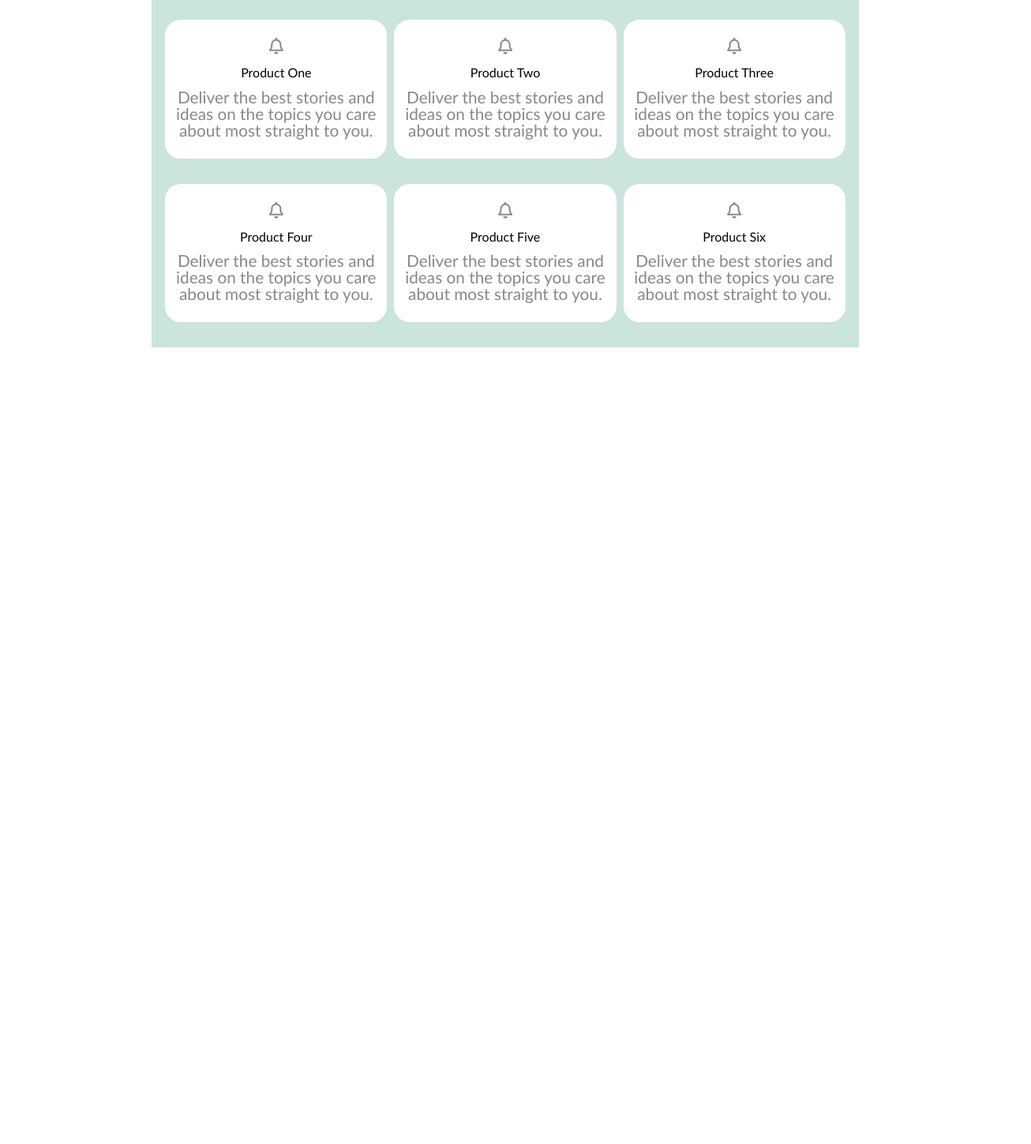
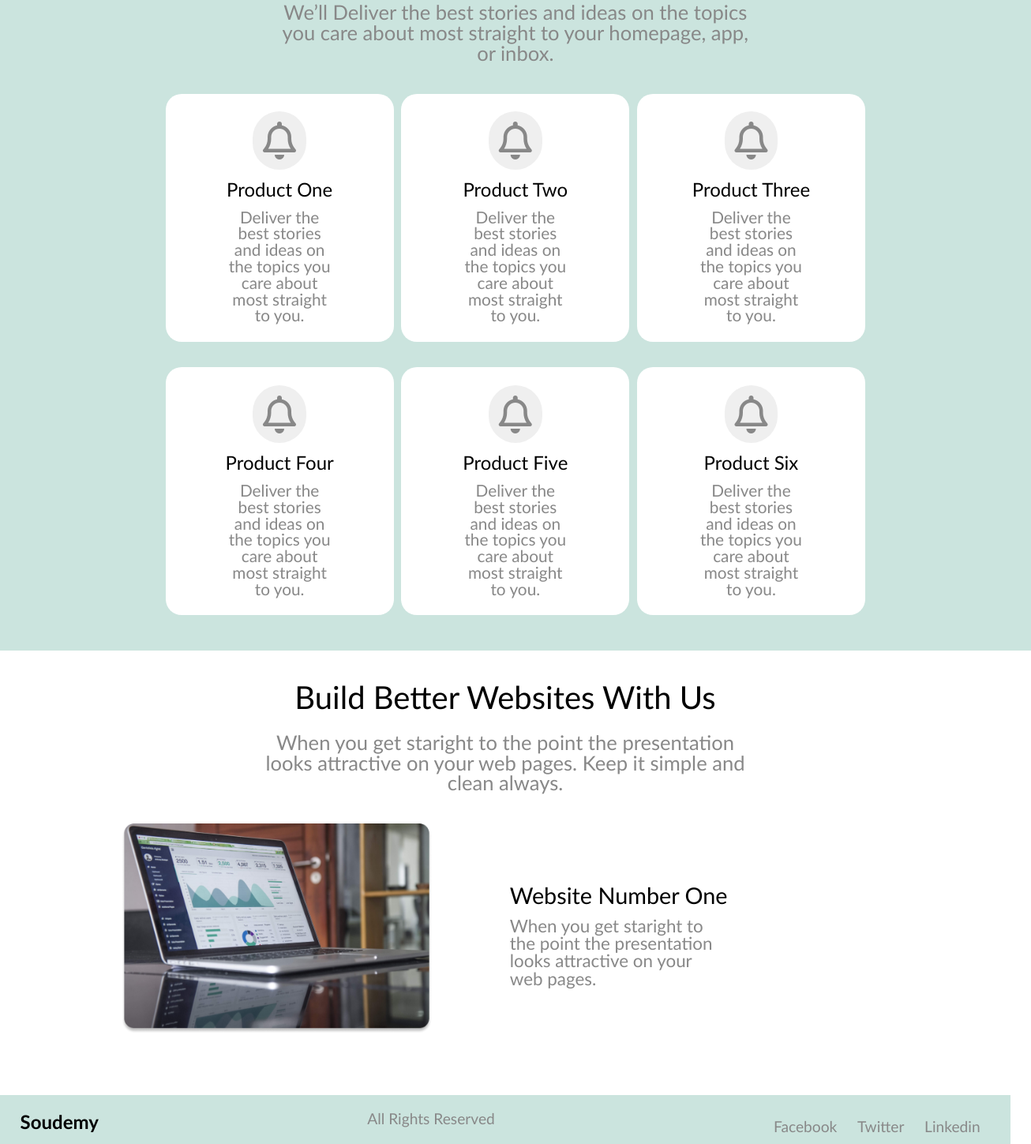
Before and after one commit to AmandaRibeiroLuz/atv.soudemy, a plain HTML site: page index.html in a window 1280 px wide. Shown: the part 764-2213 px from the top of the page at 79% size, 1306 px wide, since content can reach past the window. Before the commit the page ends 1204 px from the top, so only its background shows below. Drawn offline with Linux system fonts and the light colour scheme.

Commit message:
Atividade Concluida.

```diff
--- a/css/style.css
+++ b/css/style.css
@@ -3,19 +3,87 @@
    License: none (public domain)
 */
 
-html, body, div, span, applet, object, iframe,
-h1, h2, h3, h4, h5, h6, p, blockquote, pre,
-a, abbr, acronym, address, big, cite, code,
-del, dfn, em, img, ins, kbd, q, s, samp,
-small, strike, strong, sub, sup, tt, var,
-b, u, i, center,
-dl, dt, dd, ol, ul, li,
-fieldset, form, label, legend,
-table, caption, tbody, tfoot, thead, tr, th, td,
-article, aside, canvas, details, embed,
-figure, figcaption, footer, header, hgroup,
-menu, nav, output, ruby, section, summary,
-time, mark, audio, video {
+html,
+body,
+div,
+span,
+applet,
+object,
+iframe,
+h1,
+h2,
+h3,
+h4,
+h5,
+h6,
+p,
+blockquote,
+pre,
+a,
+abbr,
+acronym,
+address,
+big,
+cite,
+code,
+del,
+dfn,
+em,
+img,
+ins,
+kbd,
+q,
+s,
+samp,
+small,
+strike,
+strong,
+sub,
+sup,
+tt,
+var,
+b,
+u,
+i,
+center,
+dl,
+dt,
+dd,
+ol,
+ul,
+li,
+fieldset,
+form,
+label,
+legend,
+table,
+caption,
+tbody,
+tfoot,
+thead,
+tr,
+th,
+td,
+article,
+aside,
+canvas,
+details,
+embed,
+figure,
+figcaption,
+footer,
+header,
+hgroup,
+menu,
+nav,
+output,
+ruby,
+section,
+summary,
+time,
+mark,
+audio,
+video {
     margin: 0;
     padding: 0;
     border: 0;
@@ -23,25 +91,44 @@ time, mark, audio, video {
     font: inherit;
     vertical-align: baseline;
 }
+
 /* HTML5 display-role reset for older browsers */
-article, aside, details, figcaption, figure,
-footer, header, hgroup, menu, nav, section {
+article,
+aside,
+details,
+figcaption,
+figure,
+footer,
+header,
+hgroup,
+menu,
+nav,
+section {
     display: block;
 }
+
 body {
     line-height: 1;
 }
-ol, ul {
+
+ol,
+ul {
     list-style: none;
 }
-blockquote, q {
+
+blockquote,
+q {
     quotes: none;
 }
-blockquote:before, blockquote:after,
-q:before, q:after {
+
+blockquote:before,
+blockquote:after,
+q:before,
+q:after {
     content: '';
     content: none;
 }
+
 table {
     border-collapse: collapse;
     border-spacing: 0;
@@ -54,12 +141,13 @@ a {
     text-decoration: none;
     color: black;
 }
+
 body {
     font-family: 'Trebuchet MS', 'Lucida Sans Unicode', 'Lucida Grande', 'Lucida Sans', Arial, sans-serif;
 }
-main {
-    margin: 0 15vw 0 15vw;
-}
+
+main {}
+
 a.botao {
     background-color: #0E8388;
     color: white;
@@ -78,13 +166,16 @@ header {
     align-items: center;
     /*Alinha os itens verticalmente.*/
 }
-header h1 {
-    font-size:  1.5rem;
+
+header a h1 {
+    font-size: 1.5rem;
     font-weight: bold;
 }
+
 header nav ul {
     display: flex;
 }
+
 header nav ul li {
     margin: 0 10px 0 10px;
 }
@@ -98,42 +189,124 @@ header nav ul li {
 main section.banner {
     text-align: center;
 }
+
 main section.banner h2 {
     font-weight: bold;
-    font-size: 2.2rem;
+    font-size: 2.5rem;
     margin: 1vw 0 1.5vw 0;
 }
+
 main section.banner p {
     margin: 1vw 0 1.2vw 0;
     color: #888888;
     font-size: 1.3rem;
 }
 
-/*=====section.products=====*/
+/*=======section.products=======*/
 
 main section.products {
+    text-align: center;
     background-color: #CBE4DE;
+    width: 100%;
     margin: 5vw 0 0 0;
-    padding: 1vw 1vw 1vw 1vw;
-    text-align: center;
+    padding: 1vw;
 }
+
 main section.products h2 {
-    font-size: 2.2rem;
+    font-size: 2.5rem;
+    margin: 2vw 0 1vw 0;
 }
-main section.products p {
-    margin: 1vw 0 1.2vw 0;
+
+main section p.subtitle {
+    margin: 2vw 26vw 2vw 26vw;
     color: #888888;
-    font-size: 1.3rem;
+    font-size: 1.6rem;
 }
+
 main section.products ul {
     display: flex;
     flex-wrap: wrap;
     justify-content: space-around;
+    margin: 1vw 15vw 1vw 15vw;
 }
+
 main section.products ul li {
     background-color: white;
     border-radius: 20px;
     width: 30%;
     margin: 1vw 0 1.5vw 0;
-    padding: 10px 10px 10px 10px;
+    padding: 10px;
 }
+main section.products ul li h3 {
+    font-size: 1.5rem;
+}
+main section.products ul li p {
+    margin: 1vw 5vw 1vw 5vw;
+    color: #888888;
+    font-size: 1.3rem;
+}
+main section.products ul li p span {
+    font-size: 3rem;
+    padding: 1vw;
+    background-color: #EFEFEF;
+    border-radius: 100px;
+}
+/*=======section.build=======*/
+main section.build {
+    text-align: center;
+    margin: 2vw 0 5vw 0;
+}
+
+main section.build h2 {
+    font-size: 2.5rem;
+    margin: 3vw 0 1vw 0;
+}
+main section.build ul {
+    justify-content: center;
+    display: flex;
+}
+main section.build ul li img {
+    margin: 1vw 2vw 1vw 12vw;
+    width: 80%;
+}
+main section.build ul li h3 {
+    font-size: 1.8rem;
+    text-align: left;
+    margin: 7vw 2vw 1vw 12vw;
+}
+main section.build ul li p {
+    text-align: left;
+    color: #888888;
+    font-size: 1.4rem;
+    width: 35%;
+    margin: 1vw 2vw 2vw 12vw;
+}
+
+/*==================================================
+                   FOOTER
+====================================================*/
+footer {
+    background-color: #CBE4DE;
+    display: flex;
+    font-size: 1.2rem;
+    justify-content: space-between;
+}
+footer p {
+    text-align: center;
+    color: #888888;
+    margin: 1.5vw 0 0 0;
+}
+footer h2.logo {
+    font-size: 1.5rem;
+    font-weight: bold;
+    margin: 1.7vw 0 0 2vw;
+}
+footer ul {
+    display: flex;
+    text-align: right;
+    margin: 1.3vw 2vw 0 0;
+}
+footer ul li {
+    color: #888888;
+    margin: 1vw;
+}
--- a/index.html
+++ b/index.html
@@ -10,7 +10,7 @@
 </head>
 <body>
     <header>
-        <h1><a href="index.html">Soudemy</a></h1>
+        <h1><a href="index.html"><h1>Soudemy</h1></a></h1>
         <nav>
             <ul>
                 <li>
@@ -89,9 +89,28 @@
                 </li>
             </ul>
         </section>
+        <section class="build">
+            <h2>Build Better Websites With Us</h2>
+            <p class="subtitle">When you get staright to the point the presentation looks attractive on your web pages. Keep it simple and clean always.</p>
+            <ul>
+                <li>
+                    <img src="src/carlos-muza-hpjSkU2UYSU-unsplash.png" alt="Computer image.">
+                </li>
+                <li>
+                    <h3>Website Number One</h3>
+                    <p>When you get staright to the point the presentation looks attractive on your web pages.</p>
+                </li>
+            </ul>
+        </section>
     </main>
     <footer>
-
+        <h2 class="logo">Soudemy</h2>
+        <p>All Rights Reserved</p>
+        <ul>
+            <li>Facebook</li>
+            <li>Twitter</li>
+            <li>Linkedin</li>
+        </ul>
     </footer>
 </body>
 </html>
```
Lines whose indentation alone changed are shown as unchanged.
